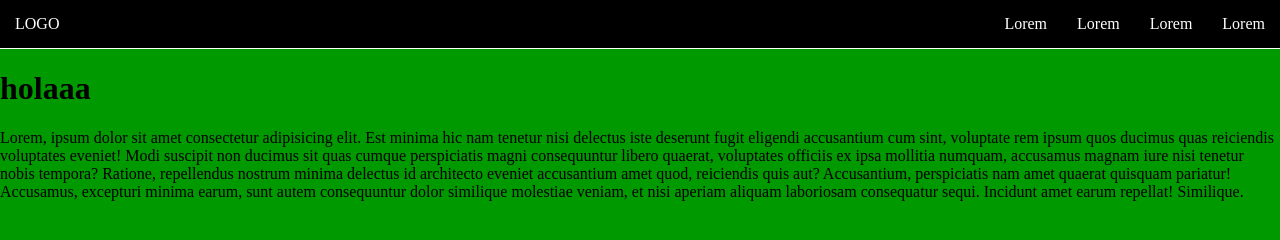
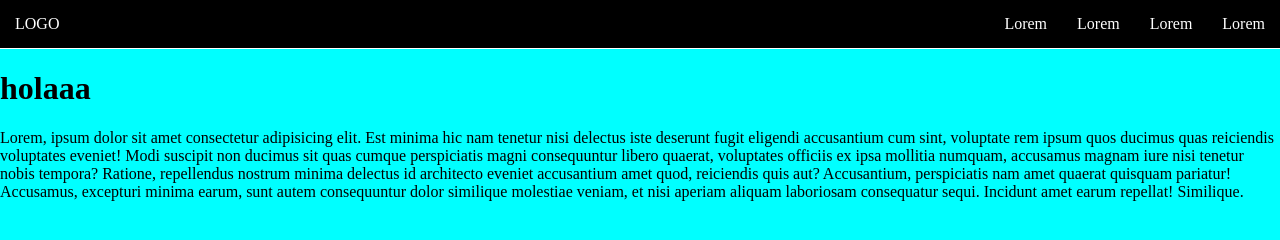
Before and after one commit to RWolf29/nav-responsive-onlyCSS, a plain HTML site: page index.html in a window 1280 px wide. Drawn offline with Linux system fonts and the light colour scheme.

Commit message:
Modificación de background

```diff
--- a/style.css
+++ b/style.css
@@ -1,7 +1,7 @@
 :root{
     --color-black: #000;
     --color-white: #FFF;
-    --color-green: #090;
+    --color-green: #0FF;
 }
 *{
     box-sizing: border-box;
```
